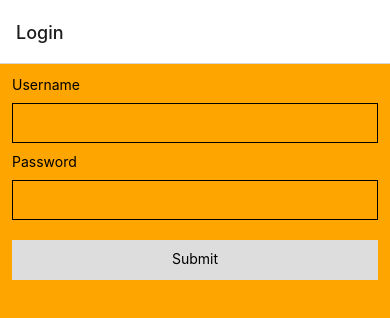
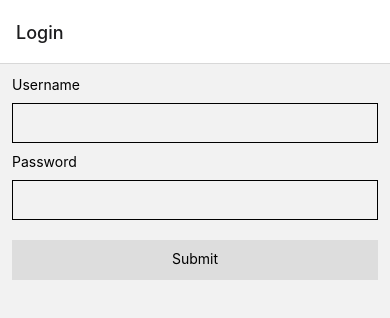
Before and after one commit to oscarchankalung/react-native-assignment, a React Native app: screen /Login in a window 390 px wide. Shown: the top 318 px of the page. Built offline with nearby package versions, Linux system fonts and the light colour scheme.

Commit message:
refactor: disable backgroundColor

```diff
--- a/src/screens/LoginScreen.tsx
+++ b/src/screens/LoginScreen.tsx
@@ -112,7 +112,7 @@ const styles = StyleSheet.create({
   view: {
     flex: 1,
     padding: 12,
-    backgroundColor: 'orange',
+    // backgroundColor: 'orange',
   },
   inputContainer: {
     marginBottom: 10,
```
